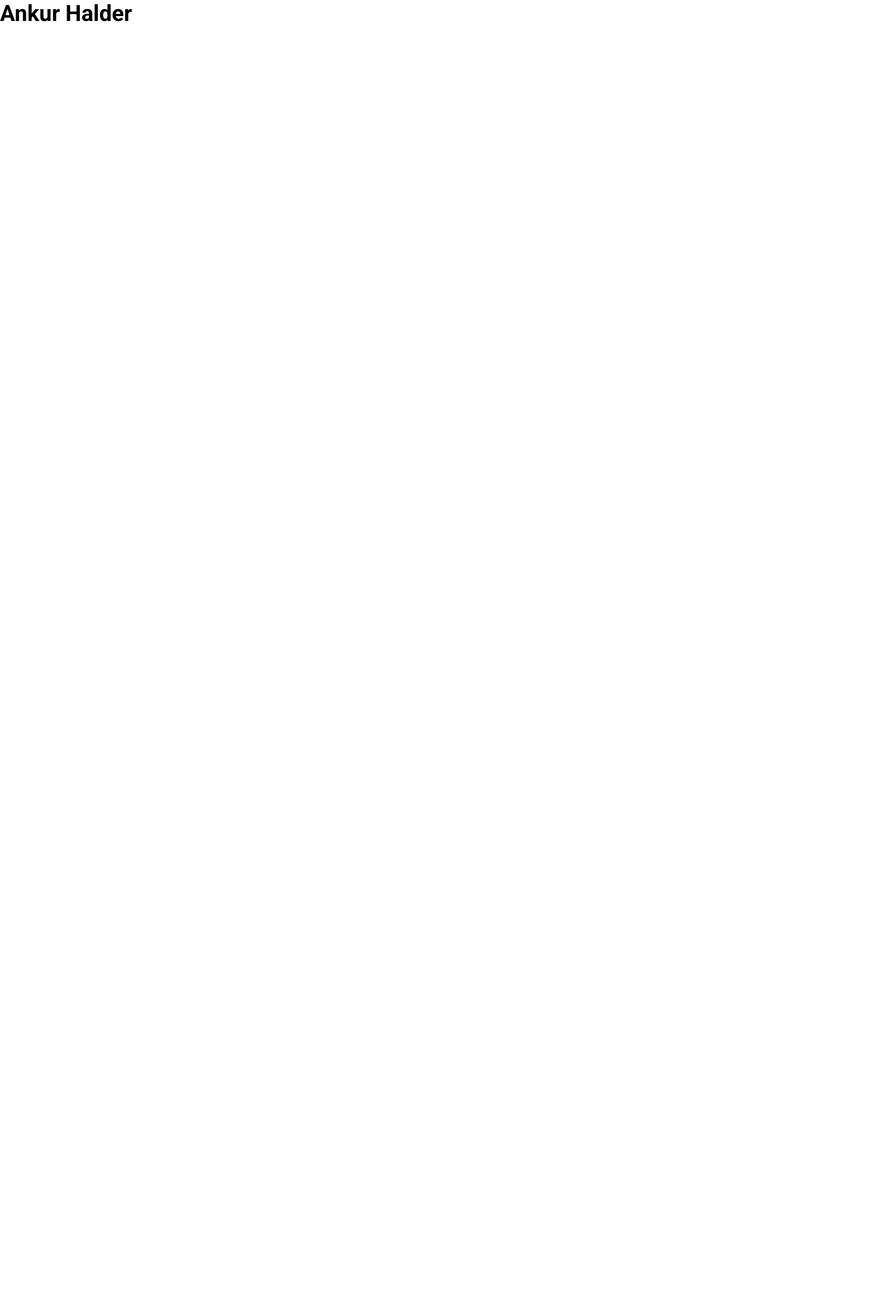
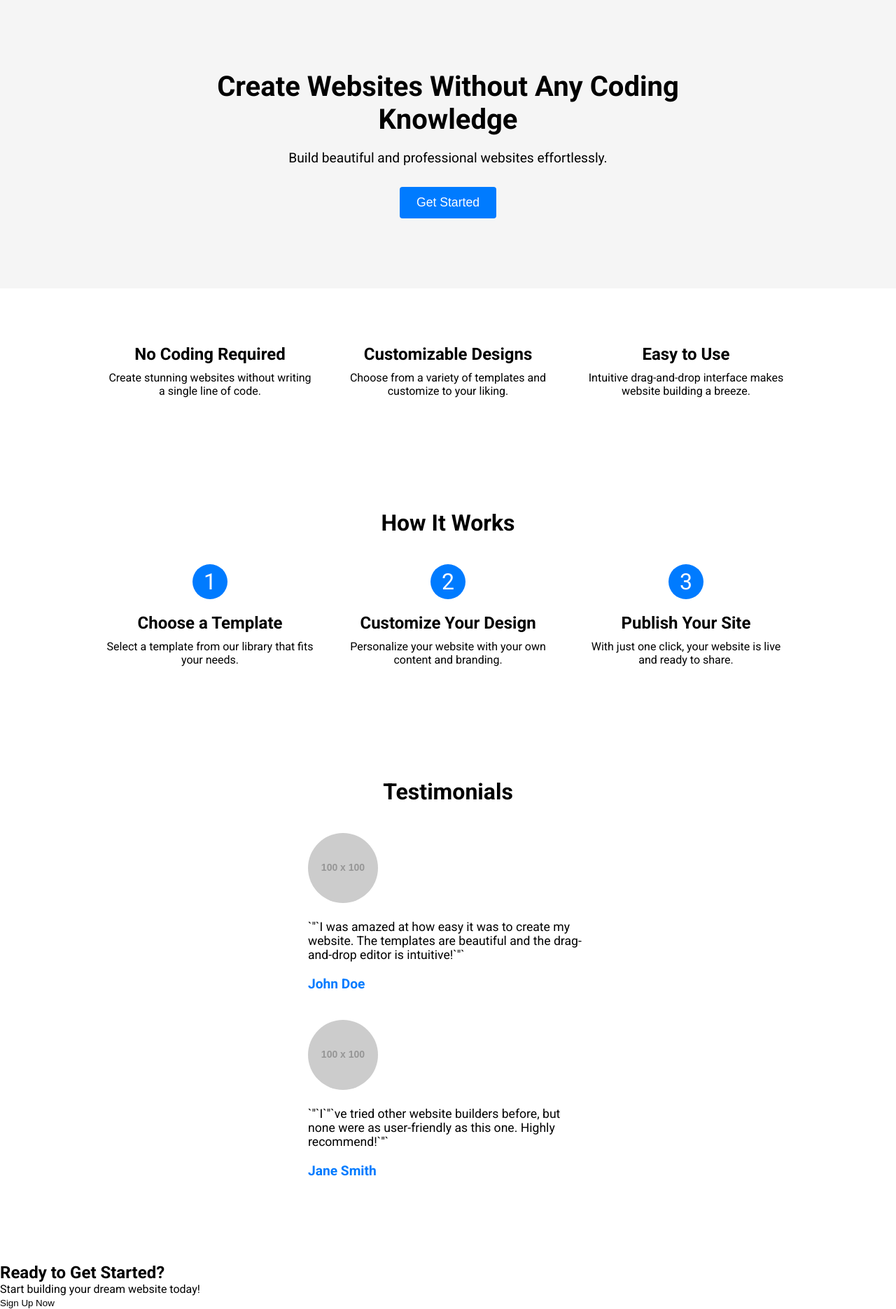
Before and after one commit to ankurhalder/OCTANET_FEBRUARY_LANDING_PAGE, a React (Vite) app: page / in a window 1280 px wide. Shown: the whole page at 70% size. Before the commit the page ends 800 px from the top, so only its background shows below. Built offline with nearby package versions, Linux system fonts and the light colour scheme; a web font is replaced by a local one.

Commit message:
Add components to App.jsx

```diff
--- a/src/App.jsx
+++ b/src/App.jsx
@@ -1,8 +1,19 @@
 import { Fragment } from "react";
+import {
+  Hero,
+  Features,
+  HowItWorks,
+  Testimonials,
+  CallToAction,
+} from "../component";
 function App() {
   return (
     <Fragment>
-      <h1>Ankur Halder</h1>
+      <Hero />
+      <Features />
+      <HowItWorks />
+      <Testimonials />
+      <CallToAction />
     </Fragment>
   );
 }
```
